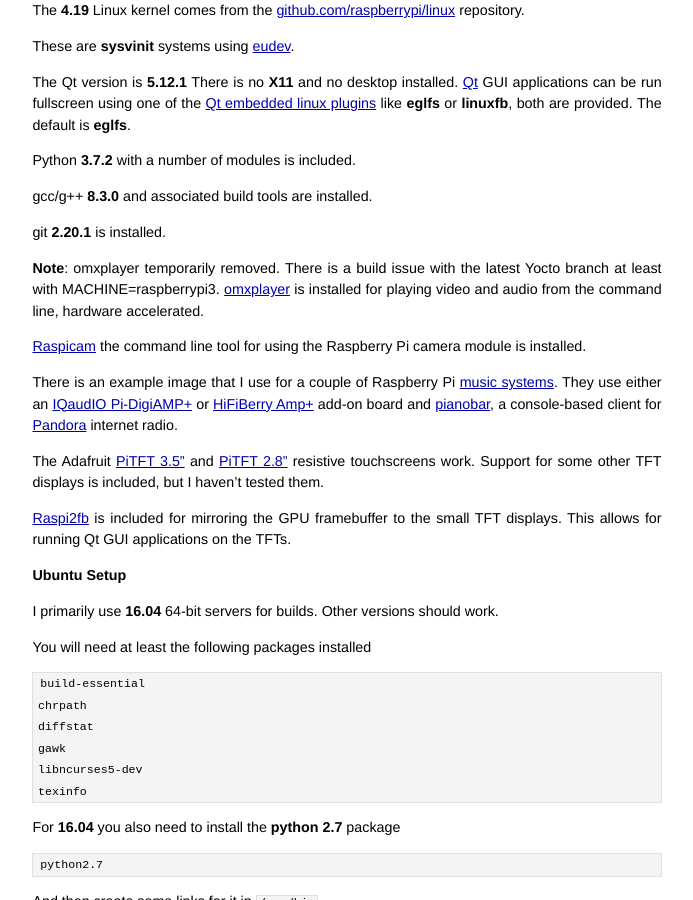
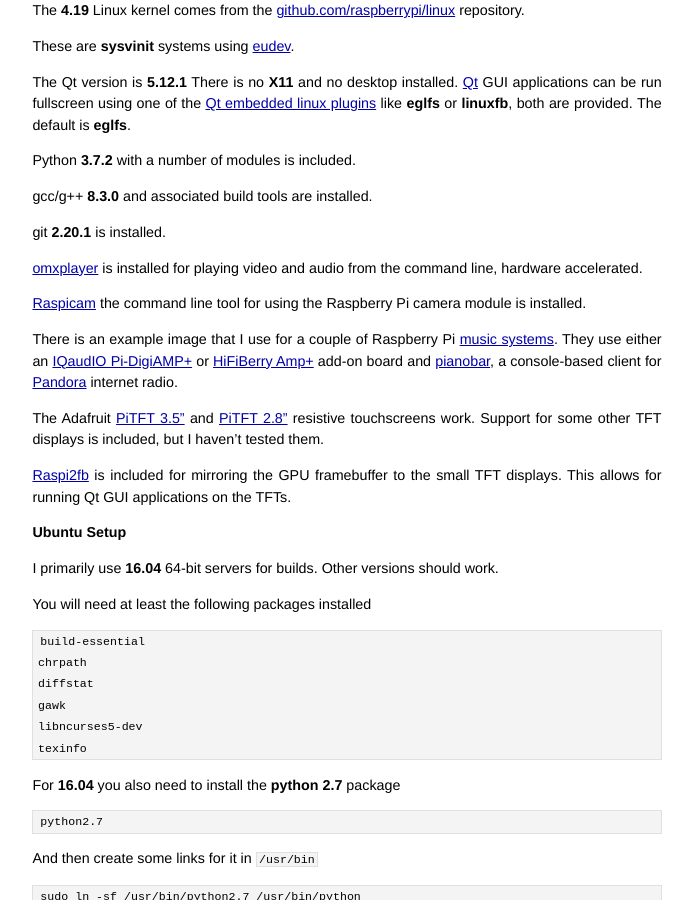
Before and after one commit to jumpnow/jumpnowtek-site, a Jekyll site: the page built from _posts/2015-12-04-Raspberry-Pi-Systems-with-Yocto.md, in a window 1280 px wide and 900 px high, scrolled down 1395 px. Shown: the whole window, without its empty margins (293-986 px from the left). Built offline with Jekyll 4.4.1, drawn with Linux system fonts in a browser that asks for light colours; some of the changed lines change nothing that is shown; some of the changed text lies outside the part shown.

Commit message:
rpi yocto fix for omxplayer

```diff
--- a/_posts/2015-12-04-Raspberry-Pi-Systems-with-Yocto.md
+++ b/_posts/2015-12-04-Raspberry-Pi-Systems-with-Yocto.md
@@ -2,7 +2,7 @@
 layout: post
 title: Building Raspberry Pi Systems with Yocto
 description: "Building customized systems for the Raspberry Pi using tools from the Yocto Project"
-date: 2019-06-09 09:10:00
+date: 2019-06-15 08:14:00
 categories: rpi
 tags: [linux, rpi, yocto, rpi2, rpi3, rpi zero, rpi zero wireless, rpi compute]
 ---
@@ -65,7 +65,6 @@
 
 git **2.20.1** is installed.
 
-**Note**: omxplayer temporarily removed. There is a build issue with the latest Yocto branch at least with MACHINE=raspberrypi3.
 [omxplayer][omxplayer] is installed for playing video and audio from the command line, hardware accelerated.
 
 [Raspicam][raspicam] the command line tool for using the Raspberry Pi camera module is installed.
```
